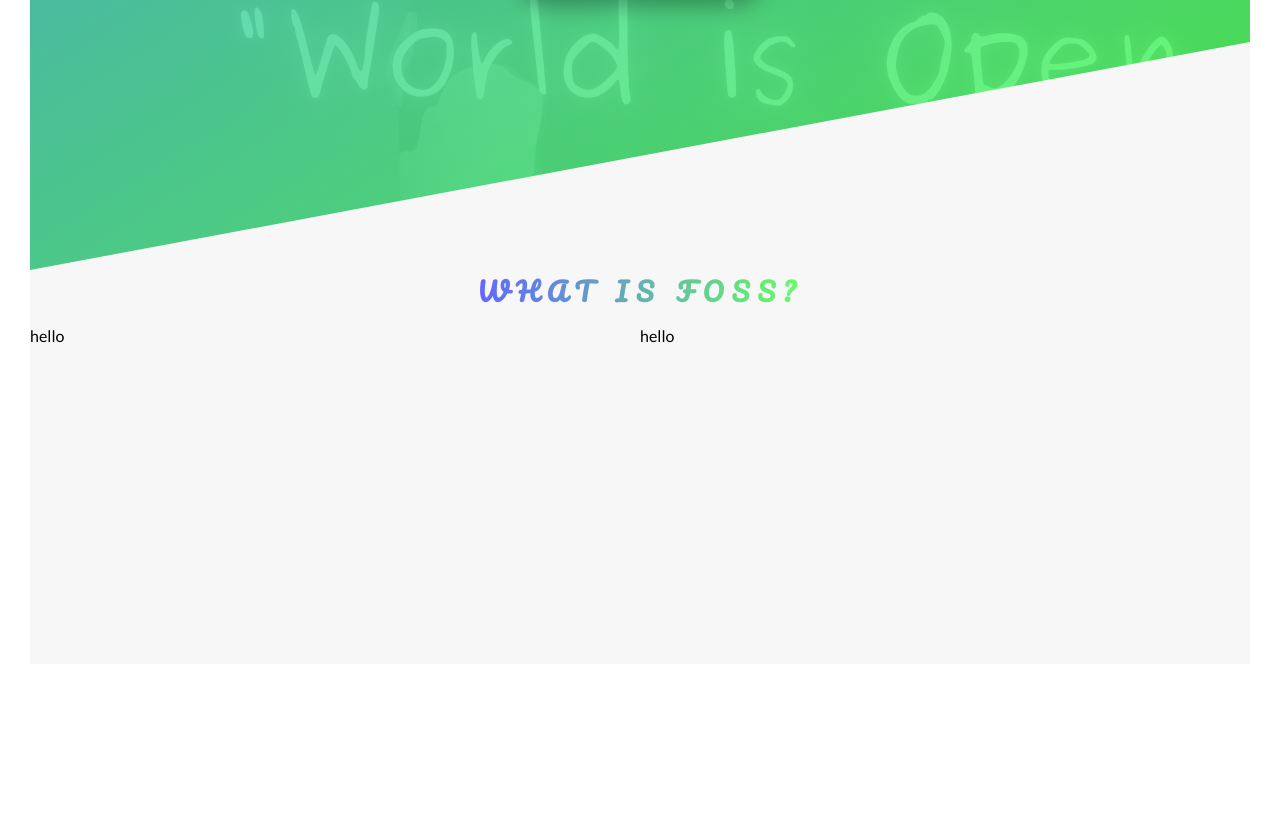
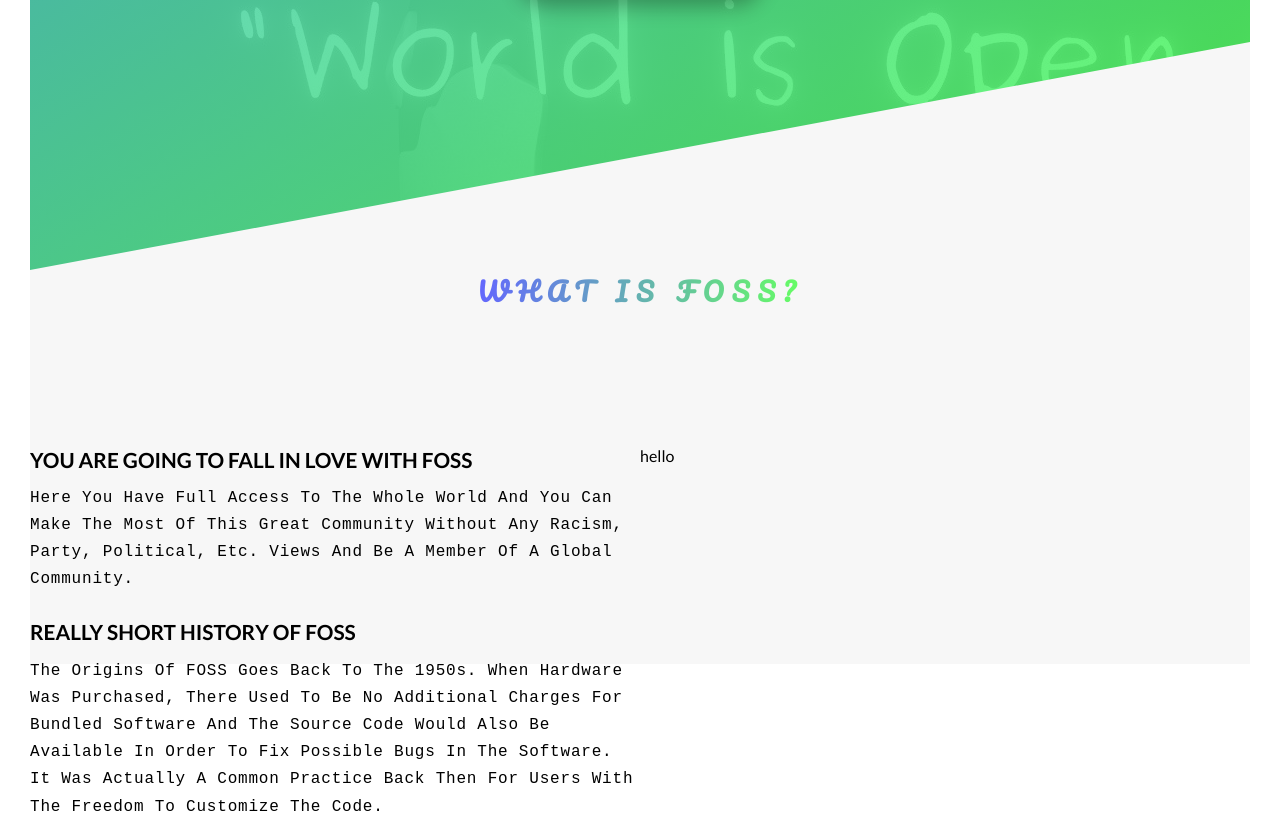
Before and after one commit to funnypar/FOSS, a website: page index.html in a window 1280 px wide. Shown: the part 520-1341 px from the top of the page. Before the commit the page ends 1214 px from the top, so only its background shows below. Drawn offline with Linux system fonts and the light colour scheme; a web font is replaced by a local one.

Commit message:
Added part 2 of about V 0.3

```diff
--- a/index.html
+++ b/index.html
@@ -30,12 +30,32 @@
 
     <main>
       <section class="about">
-        <div class="center margin-bottom-8">
+        <div class="center margin-bottom-small">
           <h2 class="about-heading">What is foss?</h2>
         </div>
 
         <div class="row">
-          <div class="one-of-two">hello</div>
+          <div class="one-of-two">
+            <h3 class="about-title margin-bottom-very-small">
+              You are going to fall in love with FOSS
+            </h3>
+            <p class="about-text">
+              Here you have full access to the whole world and you can make the
+              most of this great community without any racism, party, political,
+              etc. views and be a member of a global community.
+            </p>
+            <h3 class="about-title margin-bottom-very-small">
+              really short history of FOSS
+            </h3>
+            <p class="about-text">
+              The origins of FOSS goes back to the 1950s. When hardware was
+              purchased, there used to be no additional charges for bundled
+              software and the source code would also be available in order to
+              fix possible bugs in the software. It was actually a common
+              Practice back then for users with the freedom to customize the
+              code.
+            </p>
+          </div>
           <div class="two-of-two">hello</div>
         </div>
       </section>
--- a/sass/base/_typography.scss
+++ b/sass/base/_typography.scss
@@ -66,3 +66,21 @@ body {
     letter-spacing: 1rem;
   }
 }
+
+.about-title {
+  text-transform: uppercase;
+  font-size: 1.3rem;
+  font-weight: 700;
+  font-family: $--font-Lato;
+}
+.about-text {
+  text-transform: capitalize;
+  letter-spacing: 0.05rem;
+  font-size: 1rem;
+  font-family: "Courier New", Courier, monospace;
+  font-weight: 500;
+
+  &:not(:last-child) {
+    margin-bottom: 1.3rem;
+  }
+}
--- a/sass/base/_utilities.scss
+++ b/sass/base/_utilities.scss
@@ -0,0 +1,12 @@
+.center {
+  text-align: center;
+}
+.margin-bottom-small {
+  margin-bottom: 8rem;
+}
+.margin-bottom-very-small {
+  margin-bottom: 0.5rem;
+}
+.margin-bottom-medium {
+  margin-bottom: 4rem;
+}
--- a/sass/layouts/_globalClasses.scss
+++ /dev/null
@@ -1,14 +0,0 @@
-.center {
-  text-align: center;
-}
-.margin-bottom-8 {
-  margin-bottom: 8px;
-}
-
-.row {
-  display: grid;
-
-  //   background-color: red;
-  grid-template-rows: 1fr;
-  grid-template-columns: 1fr 1fr;
-}
--- /dev/null
+++ b/sass/layouts/_grid.scss
@@ -0,0 +1,5 @@
+.row {
+  display: grid;
+  grid-template-rows: 1fr;
+  grid-template-columns: 1fr 1fr;
+}
--- a/sass/main.scss
+++ b/sass/main.scss
@@ -11,4 +11,4 @@
 @import "components/button";
 
 @import "layouts/header";
-@import "layouts/globalClasses";
+@import "layouts/grid";
```
Also changed, not shown: style.css.
